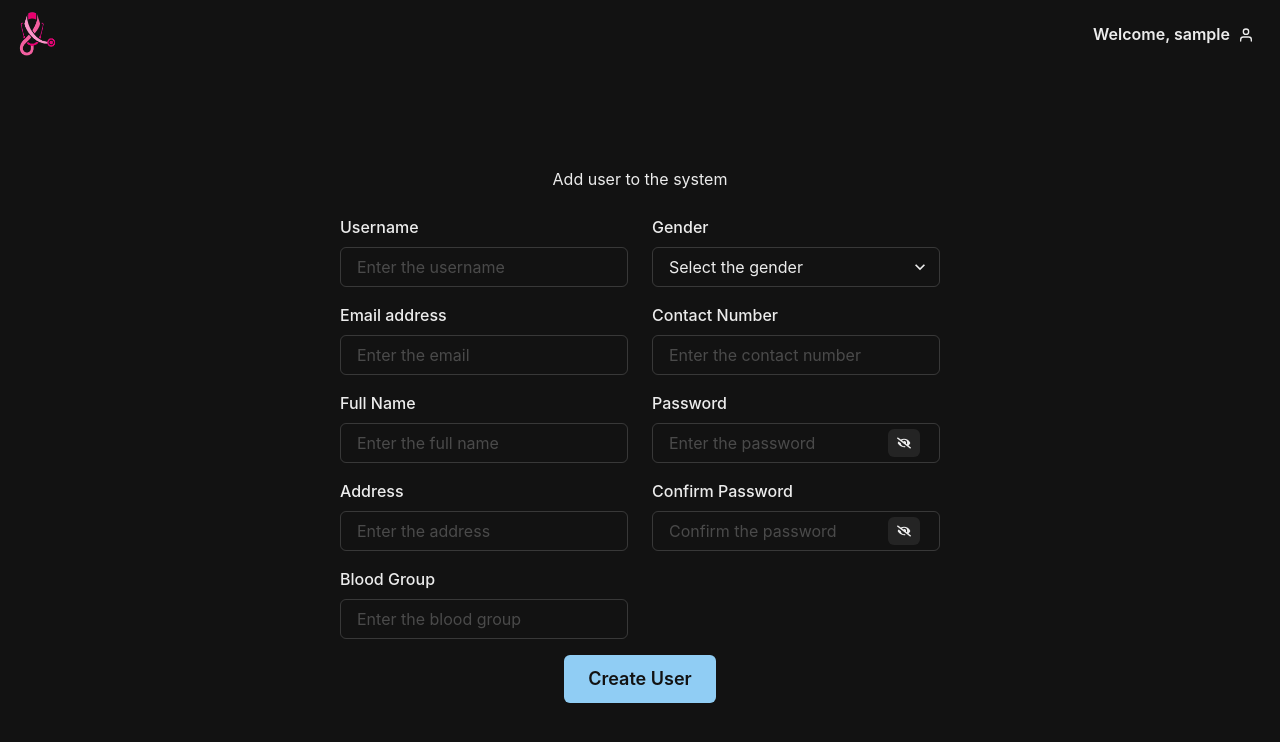
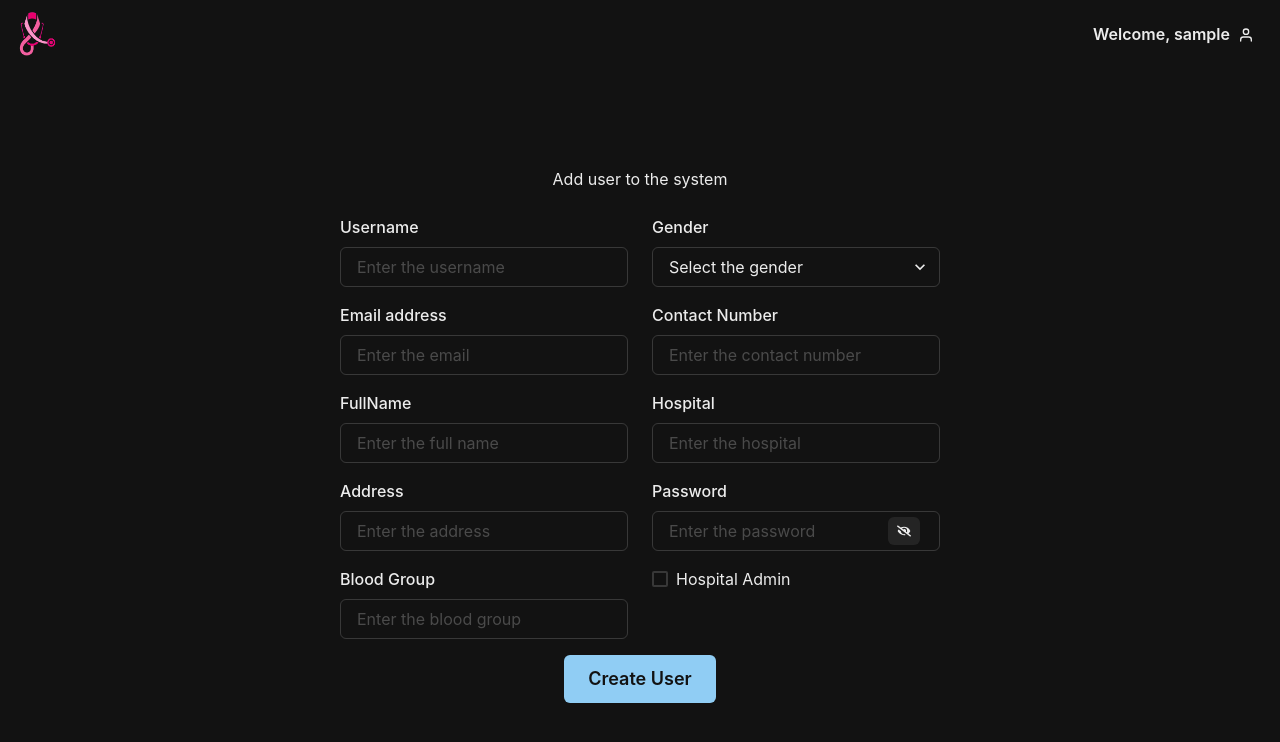
Before and after one commit to AnojAryal/CancerCellDetector-Frontend, a React (Vite) app: page /create-user in a window 1280 px wide. Shown: the top 742 px of the page. Built offline with nearby package versions, Linux system fonts and the light colour scheme; sample sign-in values are in the browser's storage.

Commit message:
user creation success

```diff
--- a/src/components/admin/Admin.tsx
+++ b/src/components/admin/Admin.tsx
@@ -9,11 +9,10 @@ import {
 } from "@chakra-ui/react";
 import { MdClose, MdBusiness, MdGroup } from "react-icons/md";
 import { useNavigate } from "react-router-dom";
+import BoxGrid from "../generic/BoxGrid";
 
 const Admin = () => {
   const navigate = useNavigate();
-  const bgColor = useColorModeValue("white", "gray.800");
-  const textColor = useColorModeValue("black", "white");
   const totalHospitalCount = 10;
   const totalAdminCount = 5;
 
@@ -32,31 +31,7 @@ const Admin = () => {
   };
 
   return (
-    <Box
-      position="fixed"
-      top="0"
-      left="0"
-      width="100%"
-      height="100%"
-      bg="rgba(0, 0, 0, 0.8)"
-      zIndex="1000"
-      display="flex"
-      justifyContent="center"
-      alignItems="center"
-    >
-      <Box
-        bg={bgColor}
-        color={textColor}
-        borderRadius="md"
-        boxShadow="lg"
-        width="100%"
-        maxWidth="400px"
-        height="70%"
-        maxHeight="600px"
-        overflowY="auto"
-        p={6}
-        position="relative"
-      >
+   <BoxGrid>
         <HStack justifyContent="space-between" mb={4}>
           <Heading as="h3" size="md" mb={2}>
             Admin
@@ -104,8 +79,7 @@ const Admin = () => {
             </Text>
           </HStack>
         </VStack>
-      </Box>
-    </Box>
+    </BoxGrid >
   );
 };
 
--- /dev/null
+++ b/src/components/generic/BoxGrid.tsx
@@ -0,0 +1,44 @@
+import { ReactNode } from "react";
+import { Box, useColorModeValue } from "@chakra-ui/react";
+
+interface BoxGridProps {
+  children: ReactNode;
+}
+
+const BoxGrid = ({ children }: BoxGridProps) => {
+  const bgColor = useColorModeValue("white", "gray.800");
+  const textColor = useColorModeValue("black", "white");
+
+  return (
+    <Box
+      position="fixed"
+      top="0"
+      left="0"
+      width="100%"
+      height="100%"
+      bg="rgba(0, 0, 0, 0.8)"
+      zIndex="1000"
+      display="flex"
+      justifyContent="center"
+      alignItems="center"
+    >
+      <Box
+        bg={bgColor}
+        color={textColor}
+        borderRadius="md"
+        boxShadow="lg"
+        width="100%"
+        maxWidth="400px"
+        height="70%"
+        maxHeight="600px"
+        overflowY="auto"
+        p={6}
+        position="relative"
+      >
+        {children}
+      </Box>
+    </Box>
+  );
+};
+
+export default BoxGrid;
--- a/src/components/generic/NavBar.tsx
+++ b/src/components/generic/NavBar.tsx
@@ -54,6 +54,18 @@ const NavBar = () => {
 
   useEffect(() => {
     setDisplayWelcome(true);
+  }, [token]);
+
+  useEffect(() => {
+    if (token) {
+      const decodedToken = decodeToken(token);
+      if (decodedToken) {
+        const currentTime = Math.floor(Date.now() / 1000);
+        if (decodedToken.exp < currentTime) {
+          handleLogoutConfirmed();
+        }
+      }
+    }
   }, [token]);
 
   const onClose = () => setIsOpen(false);
--- a/src/components/user/UserCreate.tsx
+++ b/src/components/user/UserCreate.tsx
@@ -13,7 +13,7 @@ import {
   IconButton,
   InputGroup,
   InputRightElement,
-
+  Checkbox,
 } from "@chakra-ui/react";
 import { FaEye, FaEyeSlash } from "react-icons/fa";
 import { useUserCreate } from "../../hooks/useUserCreate";
@@ -27,8 +27,9 @@ const UserCreate = () => {
     bloodGroup: "",
     gender: "",
     contactNo: "",
+    hospital: "",
     password: "",
-    confirmPassword: "",
+    is_hospital_admin: false,
   });
 
   const [showPassword, setShowPassword] = useState(false);
@@ -42,6 +43,14 @@ const UserCreate = () => {
     setFormData((prevState) => ({
       ...prevState,
       [name]: value,
+    }));
+  };
+
+  const handleAdminChange = (e: React.ChangeEvent<HTMLInputElement>) => {
+    const { checked } = e.target;
+    setFormData((prevState) => ({
+      ...prevState,
+      is_hospital_admin: checked,
     }));
   };
 
@@ -104,7 +113,7 @@ const UserCreate = () => {
               </FormControl>
 
               <FormControl isInvalid={!!formErrors?.fullName}>
-                <FormLabel htmlFor="fullName">Full Name</FormLabel>
+                <FormLabel htmlFor="fullName">FullName</FormLabel>
                 <Input
                   type="text"
                   id="fullName"
@@ -179,6 +188,20 @@ const UserCreate = () => {
                 <FormErrorMessage>{formErrors?.contactNo}</FormErrorMessage>
               </FormControl>
 
+              <FormControl isInvalid={!!formErrors?.hospital}>
+                <FormLabel htmlFor="Hospital">Hospital</FormLabel>
+                <Input
+                  type="text"
+                  id="hospital"
+                  name="hospital"
+                  value={formData.hospital}
+                  onChange={handleChange}
+                  placeholder="Enter the hospital"
+                  autoComplete="hospital"
+                />
+                <FormErrorMessage>{formErrors?.hospital}</FormErrorMessage>
+              </FormControl>
+
               <FormControl isInvalid={!!formErrors?.password}>
                 <FormLabel htmlFor="password">Password</FormLabel>
                 <InputGroup>
@@ -207,36 +230,15 @@ const UserCreate = () => {
                 <FormErrorMessage>{formErrors?.password}</FormErrorMessage>
               </FormControl>
 
-              <FormControl isInvalid={!!formErrors?.confirmPassword}>
-                <FormLabel htmlFor="confirmPassword">
-                  Confirm Password
-                </FormLabel>
-                <InputGroup>
-                  <Input
-                    pr="4.5rem"
-                    type={showPassword ? "text" : "password"}
-                    id="confirmPassword"
-                    name="confirmPassword"
-                    value={formData.confirmPassword}
-                    onChange={handleChange}
-                    placeholder="Confirm the password"
-                    autoComplete="new-password"
-                  />
-                  <InputRightElement width="4.5rem">
-                    <IconButton
-                      aria-label={
-                        showPassword ? "Show password" : "Hide password"
-                      }
-                      h="1.75rem"
-                      size="sm"
-                      onClick={handlePasswordVisibility}
-                      icon={showPassword ? <FaEye /> : <FaEyeSlash />}
-                    />
-                  </InputRightElement>
-                </InputGroup>
-                <FormErrorMessage>
-                  {formErrors?.confirmPassword}
-                </FormErrorMessage>
+              <FormControl>
+                <Checkbox
+                  id="isHospitalAdmin"
+                  name="isHospitalAdmin"
+                  isChecked={formData.is_hospital_admin}
+                  onChange={handleAdminChange}
+                >
+                  Hospital Admin
+                </Checkbox>
               </FormControl>
             </Stack>
           </GridItem>
--- a/src/components/user/UserSetting.tsx
+++ b/src/components/user/UserSetting.tsx
@@ -10,38 +10,13 @@ import {
 import { AiOutlineClose } from "react-icons/ai";
 import { useNavigate } from "react-router-dom";
 import ColorModeSwitch from "../generic/ColorModeSwitch";
+import BoxGrid from "../generic/BoxGrid";
 
 const UserSetting = () => {
   const navigate = useNavigate();
-  const bgColor = useColorModeValue("white", "gray.800");
-  const textColor = useColorModeValue("black", "white");
 
   return (
-    <Box
-      position="fixed"
-      top="0"
-      left="0"
-      width="100%"
-      height="100%"
-      bg="rgba(0, 0, 0, 0.8)"
-      zIndex="1000"
-      display="flex"
-      justifyContent="center"
-      alignItems="center"
-    >
-      <Box
-        bg={bgColor}
-        color={textColor}
-        borderRadius="md"
-        boxShadow="lg"
-        width="100%"
-        maxWidth="400px"
-        height="70%"
-        maxHeight="600px"
-        overflowY="auto"
-        p={6}
-        position="relative"
-      >
+ <BoxGrid>
         <HStack justifyContent="space-between" mb={4}>
           <Heading as="h3" size="md" mb={2}>
             Settings
@@ -65,8 +40,7 @@ const UserSetting = () => {
             <ColorModeSwitch />
           </HStack>
         </VStack>
-      </Box>
-    </Box>
+  </BoxGrid>
   );
 };
 
--- a/src/hooks/useUserCreate.ts
+++ b/src/hooks/useUserCreate.ts
@@ -10,10 +10,10 @@ interface UserCreateFormState {
       username: string;
       email: string;
       password: string;
-      confirmPassword: string;
       fullName: string;
       gender: string;
       contactNo: string;
+      hospital: string;
       bloodGroup: string;
       address: string;
     },
@@ -30,21 +30,32 @@ export const useUserCreate = create<UserCreateFormState>((set) => ({
     if (!formData.username) errors.username = "Username is required";
     if (!formData.email) errors.email = "Email is required";
     if (!formData.password) errors.password = "Password is required";
-    if (!formData.confirmPassword)
-      errors.confirmPassword = "Confirm your password";
-    if (formData.password !== formData.confirmPassword)
-      errors.confirmPassword = "Passwords do not match";
     if (!formData.fullName) errors.fullName = "Full name is required";
     if (!formData.gender) errors.gender = "Gender is required";
     if (!formData.contactNo) errors.contactNo = "Contact number is required";
+    if (!formData.hospital) errors.hospital = "Hospital is required";
     if (!formData.bloodGroup) errors.bloodGroup = "Blood group is required";
     if (!formData.address) errors.address = "Address is required";
 
     set({ formErrors: errors });
 
+    const accessToken = localStorage.getItem("accessToken");
+
+    if (!accessToken) {
+      console.error("Access token not found in localStorage.");
+      set({
+        formErrors: {
+          server: "Access token not found. Please login again.",
+        },
+      });
+      return;
+    }
+
     if (Object.keys(errors).length === 0) {
       try {
-        const response = await apiClient.post("/users", {
+        const response = await apiClient.post(
+          "/users",
+          {
             username: formData.username,
             email: formData.email,
             full_name: formData.fullName,
@@ -53,7 +64,13 @@ export const useUserCreate = create<UserCreateFormState>((set) => ({
             gender: formData.gender,
             contact_no: formData.contactNo,
             password: formData.password,
-        });
+          },
+          {
+            headers: {
+              Authorization: `Bearer ${accessToken}`,
+            },
+          }
+        );
 
         if (response.status === 201) {
           console.log("User Creation successful", response.data);
```
Also changed, not shown: src/hooks/useData.ts (+12 -1 lines), src/hooks/usePostData.ts (added, +54 -0 lines). Lines whose indentation alone changed are shown as unchanged.
